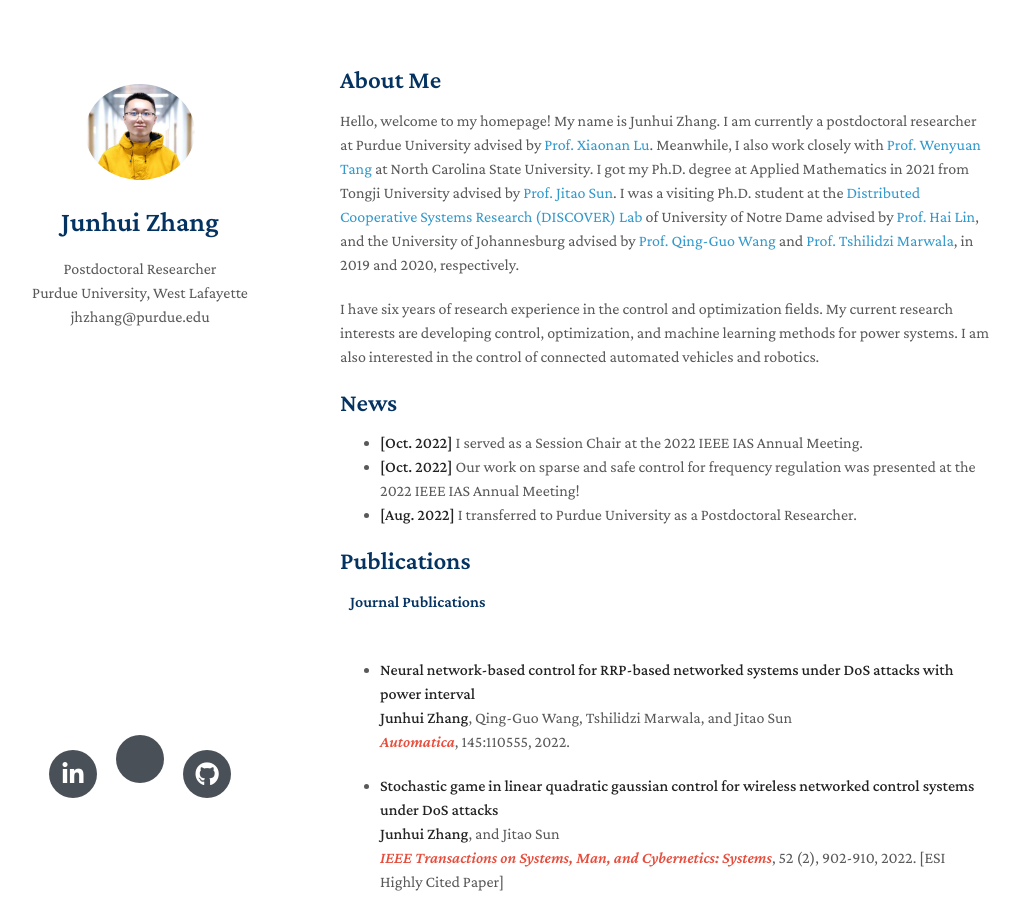
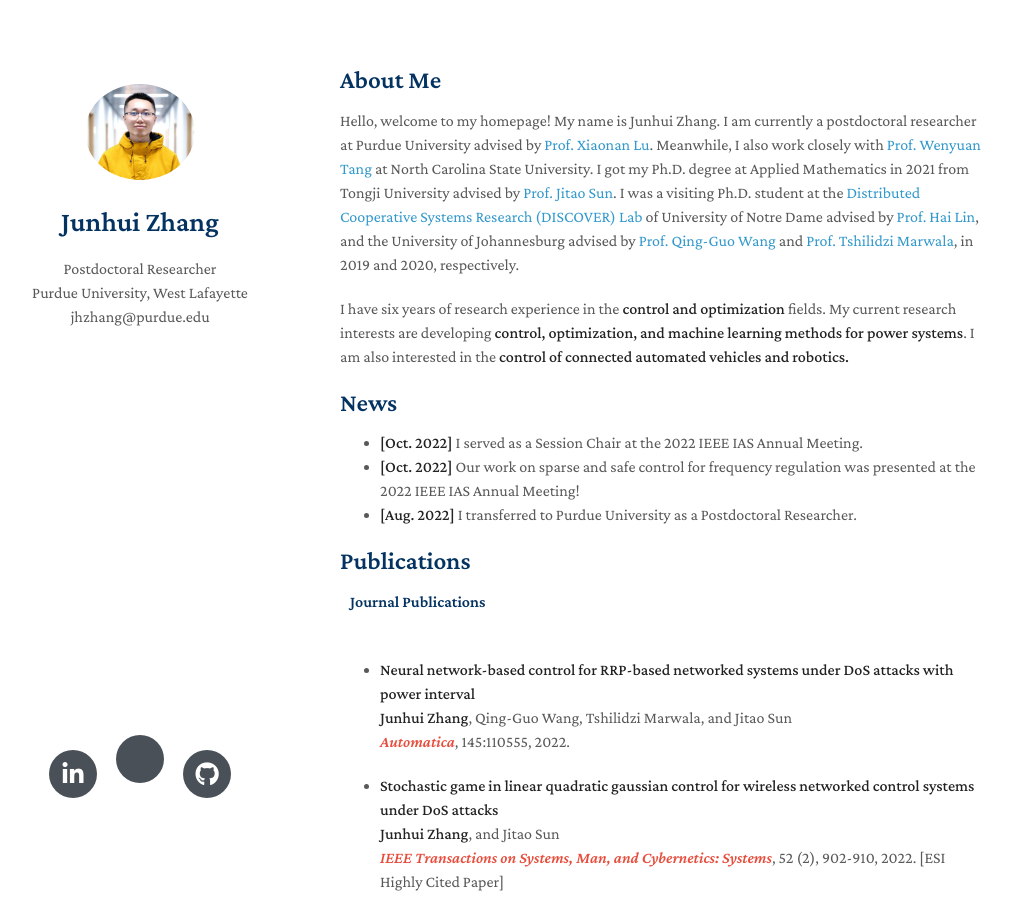
Before and after one commit to MrJUNHUIZHANG/Homepage, a Jekyll site: the page built from index.md, in a window 1280 px wide and 900 px high. Shown: the whole window, without its empty margins (130-1149 px from the left). Built offline with Jekyll 4.4.1, drawn with Linux system fonts in a browser that asks for light colours; nearby versions of some CDN libraries; a style sheet for code colours, icons or effects is not loaded; our own code applies the rules of GitHub Pages for plain Markdown files.

```diff
--- a/index.md
+++ b/index.md
@@ -6,7 +6,7 @@ layout: homepage
 
 Hello, welcome to my homepage! My name is Junhui Zhang. I am currently a postdoctoral researcher at Purdue University advised by [Prof. Xiaonan Lu](https://sites.temple.edu/ecexiaonanlu/people/). Meanwhile, I also work closely with [Prof. Wenyuan Tang](https://people.engr.ncsu.edu/wtang8/) at North Carolina State University. I got my Ph.D. degree at Applied Mathematics in 2021 from Tongji University advised by [Prof. Jitao Sun](https://math.tongji.edu.cn/info/1147/8803.htm). I was a visiting Ph.D. student at the [Distributed Cooperative Systems Research (DISCOVER) Lab](https://sites.google.com/a/nd.edu/discoverlab/) of University of Notre Dame advised by [Prof. Hai Lin](https://www3.nd.edu/~hlin1/), and the University of Johannesburg advised by [Prof. Qing-Guo Wang](https://www.uj.ac.za/members/prof-qing-guo-wang/) and [Prof. Tshilidzi Marwala](https://en.m.wikipedia.org/wiki/Tshilidzi_Marwala), in 2019 and 2020, respectively.
 
-I have six years of research experience in the control and optimization fields. My current research interests are developing control, optimization, and machine learning methods for power systems. I am also interested in the control of connected automated vehicles and robotics.
+I have six years of research experience in the **control and optimization** fields. My current research interests are developing **control, optimization, and machine learning methods for power systems**. I am also interested in the **control of connected automated vehicles and robotics.**
 
 ## News
 
```
